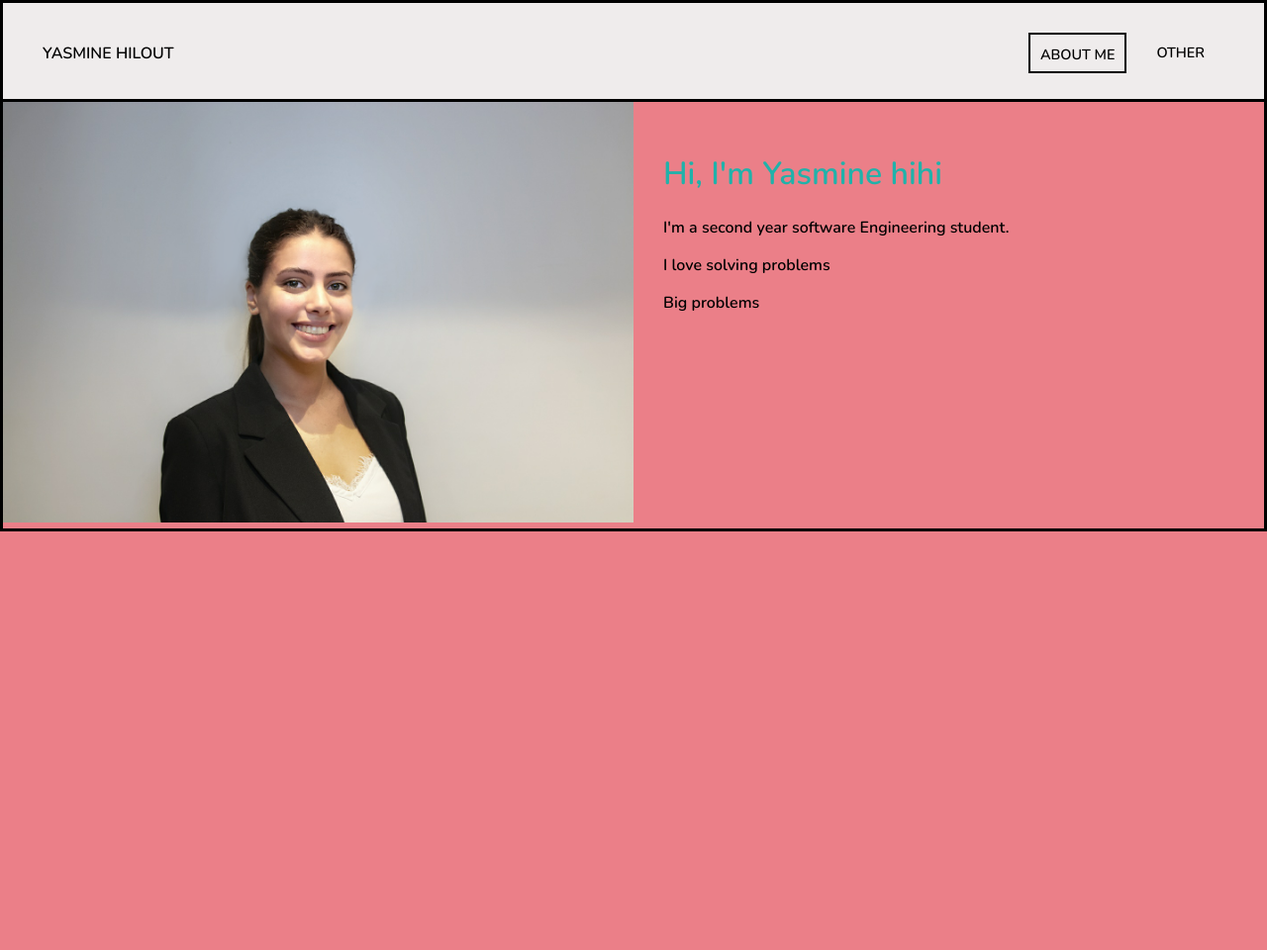
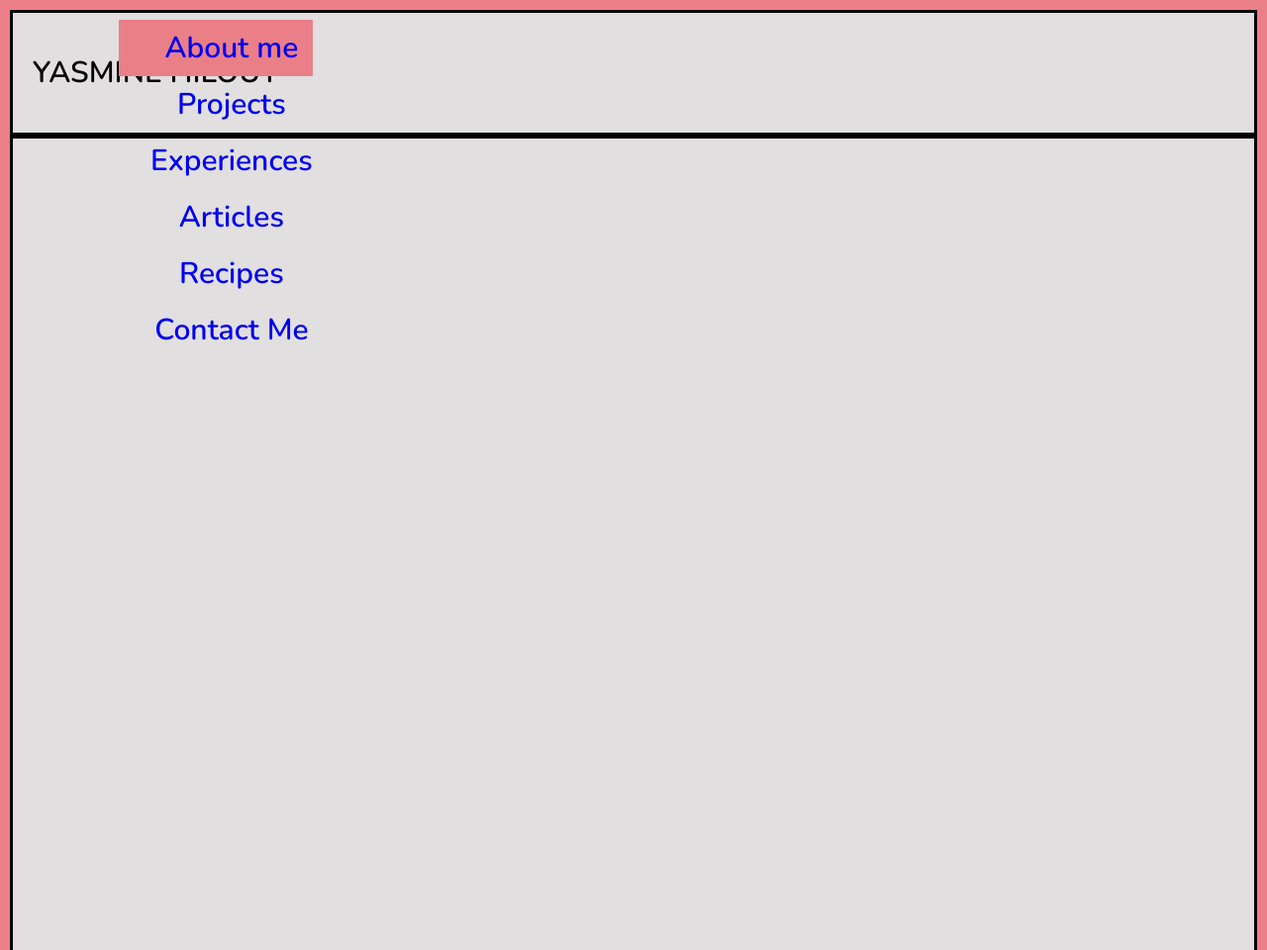
Before and after one commit to yasminehilout/portfolio-html-site, a plain HTML site: page index.html in a window 1280 px wide. Shown: the top 960 px of the page at 99% size. Before the commit the page ends 800 px from the top, so only its background shows below. Drawn offline with nearby package versions, Linux system fonts and the light colour scheme.

Commit message:
Reconfigurating website design

```diff
--- a/index.html
+++ b/index.html
@@ -11,7 +11,7 @@
 </head>
 
 <body>
-    <div class="container">
+    <div class="grid-container">
         <div class="nav-wrapper">
             <div class="left-side">
                 <div class="brand">
@@ -20,33 +20,52 @@
             </div>
 
             <div class="right-side">
-                <div class="nav-link-wrapper active-nav-link">
-                    <a href="index.html">About Me</a>
-                </div>
 
-                <div class="nav-link-wrapper">
-                    <a href="about.html">Other</a>
-                </div>
             </div>
 
         </div>
 
-        <div class="content-wrapper">
-            <div class="two-column-wrapper">
-                <div class="profile-image-wrapper">
-                    <img src="images/linkein_pic.png">
-                </div>
+        <div class="rest">
+            <div class="side-nav-bar">
+                <ul>
+                    <div class="nav-link-wrapper active-nav-link">
+                        <li><a href="index.html">About me</a></li>
+                    </div>
+                    <div class="nav-link-wrapper">
+                        <li><a href="projects.html">Projects</a></li>
+                    </div>
+                    <div class="nav-link-wrapper">
+                        <li><a href="experience.html">Experiences</a></li>
+                    </div>
+                    <div class="nav-link-wrapper">
+                        <li><a href="articles.html">Articles</a></li>
+                    </div>
+                    <div class="nav-link-wrapper">
+                        <li><a href="recipes.html">Recipes</a></li>
+                    </div>
+                    <div class="nav-link-wrapper">
+                        <li><a href="contact.html">Contact Me</a></li>
+                    </div>
+                </ul>
+            </div>
 
-                <div class="profile-content-wrapper">
-                    <h1>Hi, I'm Yasmine hihi</h1>
-                    <p>I'm a second year software Engineering student.</p>
+            <div class="main">
 
-                    <p>I love solving problems</p>
+            </div>
 
-                    <p>Big problems</p>
-                </div>
+            <div class="right">
+
             </div>
+
+            <div class="footer">
+
+            </div>
+
+
         </div>
+
+
+
     </div>
 </body>
 <script>
--- a/styles.css
+++ b/styles.css
@@ -1,142 +1,131 @@
 /* Master styles */
+html,
 body {
     font-family: "Nunito", sans-serif;
+    padding: 0;
     margin: 0px;
-    border: solid;
-    background-color:rgb(235, 127, 136);
+    height: 100%;
+    background-color: rgb(235, 127, 136);
 }
 
-.container {
-    display: grid;
-    grid-template-columns: 1fr;
+body {
+    display: flex;
+    flex-direction: column;
 }
 
-/* Nav styles*/
+
+.grid-container {
+    background-color: rgb(235, 127, 136);
+    padding: 10px;
+    height: 100%;
+}
+
+.grid-container>div {
+    background-color: rgb(225, 223, 223);
+    text-align: center;
+    padding: 20px 0;
+    font-size: 30px;
+}
+
+.rest{
+    border: solid;
+    height: 100%;
+}
+
+/*Nav Wrapper*/
 .nav-wrapper {
-    background-color:rgb(239, 236, 236) !important;
+    background-color: rgb(225, 223, 223) !important;
     display: flex;
     justify-content: space-between;
     padding: 30px;
     padding-top: 30px;
     padding-bottom: 25px;
-    border-bottom: solid;
+    border: solid black;
+}
+
+.nav-wrapper>.left-side>.brand {
+    text-transform: uppercase;
+    padding: 20px;
+    font-size: 1em;
+}
+
+.brand:hover {
+    border: solid;
 }
 
 .right-side {
     display: flex;
 }
 
-.brand {
-    padding: 10px;
+/*Nav Bar*/
+.side-nav-bar{
+    height: 100%; /* Full-height: remove this if you want "auto" height */
+    width: 160px; /* Set the width of the sidebar */
+    position: fixed; /* Fixed Sidebar (stay in place on scroll) */
+    z-index: 1; /* Stay on top */
+    top: 0; /* Stay at the top */
+    left: 0;
+    overflow-x: hidden; /* Disable horizontal scroll */
+    padding-top: 20px;
 }
 
-.nav-wrapper > .right-side > div {
-    margin-right: 20px;
-    font-size: 0.9em;
-    text-transform: uppercase;
+/* On smaller screens, where height is less than 450px, change the style of the sidebar (less padding and a smaller font size) */
+@media screen and (max-height: 450px) {
+    .side-nav-bar {padding-top: 15px;}
+    .side-nav-bar a {font-size: 18px;}
+}
+.side-nav-bar ul {
+    list-style-type: none;    /*removes the bullets */
+    height: 100%;    /* Full height */
+    /*width: 20%;*/
+    position: fixed;    /* Make it stick, even on scroll*/
+    background-color: transparent;
+    overflow-x: hidden;    /* Disable horizontal scroll */
+    margin: auto;
+    display: inline-block;
+    text-align: left;
 }
 
-.nav-link-wrapper {
-    height: 22px;
-    padding-top: 10px;
-    padding-bottom: 5px;
-    padding-left: 10px;
-    padding-right: 10px;
-    border-bottom: 1px solid transparant;
-    transition: border-bottom 0.5s;
+.side-nav-bar li{
+    display:block;
+    margin: auto;
 }
 
-.nav-link-wrapper a {
-    color: #000000;
+
+.side-nav-bar ul li a {
+    display: block;
+    /* display link as block: makes whole link area as clickable*/
+    width: 100%;
+    padding: 8px 16px;
     text-decoration: none;
-    transition: color 0.5s;
-    /*padding: 20px;*/
+    text-align: center;
 }
 
-.nav-link-wrapper:hover {
-    border: 2px solid black;
+.side-nav-bar a:hover {
+    background-color: rgb(235, 127, 136);
+    color: white;
 }
 
-.nav-link-wrapper a:hover {
-    color: black;
+.active-nav-link {
+    background-color: rgb(235, 127, 136);
+    color: white;
 }
 
-.active-nav-link{
-    border: 2px solid black;
+/*every </li> element apart from the last child*/
+li:last-child {
+    border-bottom: none;
 }
 
-.active-nav-link a{
-    color:black !important;
+
+
+
+/* Main */
+.main {
 }
 
-/* Portfolio styles */
-
-.portfolio-items-wrapper {
-    display: grid;
-    grid-template-columns: 1fr 1fr 1fr;
+/* Right */
+.right {
 }
-
-.portfolio-item-wrapper {
-    position: relative;
+/* Footer */
+.footer {
 }
-
-.portfolio-img-background {
-    height: 350px;
-    width: 100%;
-    background-size: cover;
-    background-position: center;
-    background-repeat: no-repeat;
-}
-
-.img-text-wrapper {
-    position: absolute;
-    top: 0;
-    display: flex;
-    flex-direction: column;
-    justify-content: center;
-    align-items: center;
-    height: 100%;
-    text-align: center;
-    padding-left: 100px;
-    padding-right: 100px;
-}
-
-.logo-wrapper img {
-    width: 50%;
-    margin-bottom: 20px;
-}
-
-.img-text-wrapper .subtitle {
-    font-weight: 600;
-    transition: 1s;
-    color: transparent;
-}
-
-/* Needs to be more specific with selector*/
-.img-text-wrapper:hover .subtitle {
-    font-weight: 600;
-    color: rgb(223, 23, 40);
-}
-
-.img-darken {
-    transition: 1s;
-    filter: brightness(10%);
-}
-
-/* About page */
-.two-column-wrapper {
-    display: grid;
-    grid-template-columns: 1fr 1fr;
-}
-
-.profile-image-wrapper img{
-    width: 100%;
-}
-
-.profile-content-wrapper {
-    padding: 30px;
-}
-
-.profile-content-wrapper h1{
-    color: lightseagreen;
-}
```
